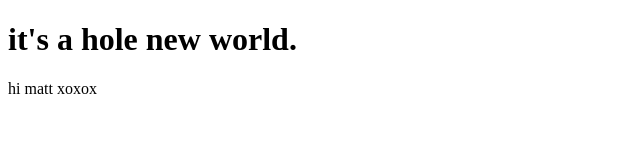
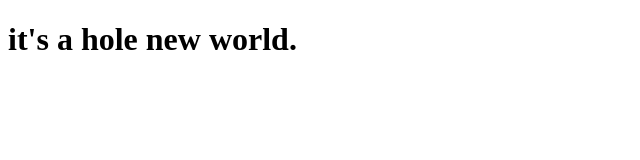
Before and after one commit to agnescameron/ahole.website, a plain HTML site: page index.html in a window 1280 px wide. Shown: the whole page, without its empty margins (0-640 px from the left). Drawn offline with Linux system fonts and the light colour scheme.

Commit message:
'bye matt'

```diff
--- a/index.html
+++ b/index.html
@@ -12,8 +12,6 @@
 
 <h1>it's a hole new world.</h1>
 
-<p>hi matt xoxox</p>
-
 </body>
 
 </html>
```
